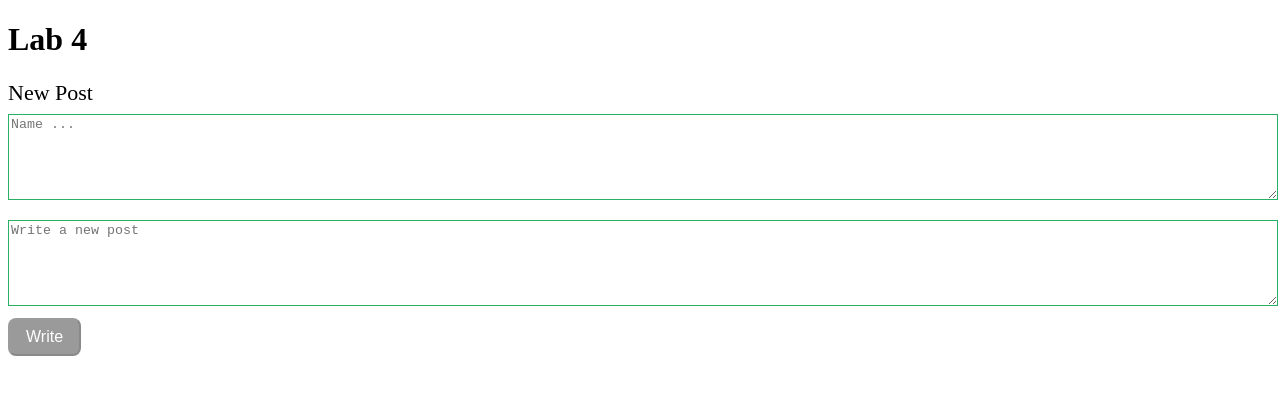
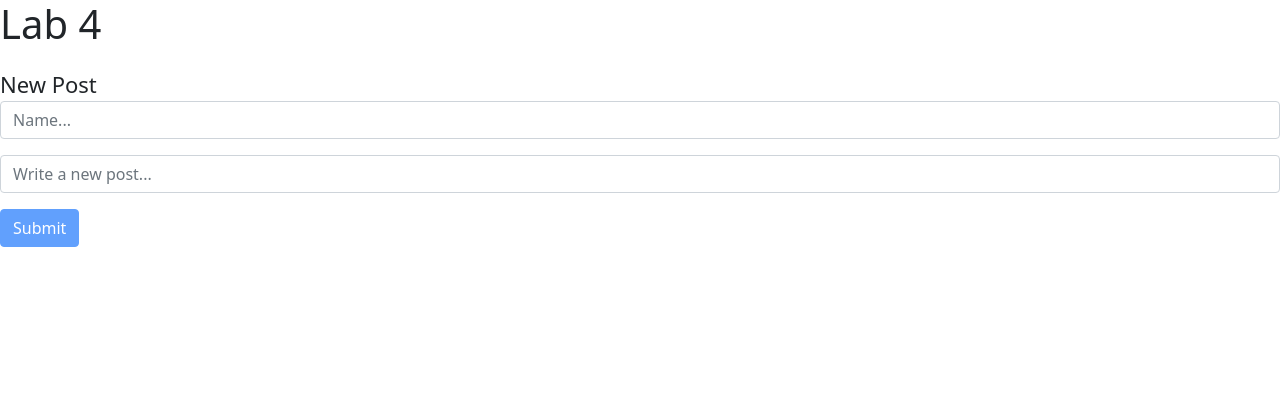
Before and after one commit to cs110-21/lab4, a React (Create React App) app: page / in a window 1280 px wide. Shown: the top 394 px of the page. Built offline with nearby package versions, Linux system fonts and the light colour scheme.

Commit message:
Basic Styling
Adding shadows and borders soon

```diff
--- a/package.json
+++ b/package.json
@@ -7,7 +7,9 @@
     "@testing-library/jest-dom": "^5.16.4",
     "@testing-library/react": "^13.1.1",
     "@testing-library/user-event": "^13.5.0",
+    "bootstrap": "^5.1.3",
     "react": "^18.1.0",
+    "react-bootstrap": "^2.3.1",
     "react-dom": "^18.1.0",
     "react-scripts": "^5.0.1",
     "web-vitals": "^2.1.4"
--- a/src/comments/CommentForm.js
+++ b/src/comments/CommentForm.js
@@ -1,4 +1,5 @@
 import { useState } from "react";
+import { Button, Form } from "react-bootstrap";
 
 const CommentForm = ({
   handleSubmit,
@@ -15,26 +16,17 @@ const CommentForm = ({
   };
 
   return (
-    <form onSubmit={onSubmit}>
-      <textarea
-        className="comment-form-textarea"
-        value={username}
-        placeholder="Name ..."
-        onChange={(e) => setUsername(e.target.value)}
-      />
-
-      <textarea
-        className="comment-form-textarea"
-        value={text}
-        placeholder="Write a new post"
-        onChange={(e) => setText(e.target.value)}
-      />
-
-      <button className="comment-form-button" disabled={isTextareaDisabled}>
-        {submitLabel}
-      </button>
-
-    </form>
+    <Form onSubmit={onSubmit}>
+      <Form.Group className="mb-3">
+        <Form.Control placeholder="Name..." value={username} onChange={(e) => setUsername(e.target.value)}/>
+      </Form.Group>
+      <Form.Group className="mb-3">
+        <Form.Control placeholder="Write a new post..." value={text} onChange={(e) => setText(e.target.value)}/>
+      </Form.Group>
+      <Button variant="primary" type="submit" disabled={isTextareaDisabled}>
+        Submit
+      </Button>
+    </Form>
   );
 };
 
```
Also changed, not shown: src/index.js (+8 -7 lines), 1 other file (tests, documents, lock files or other folders).
